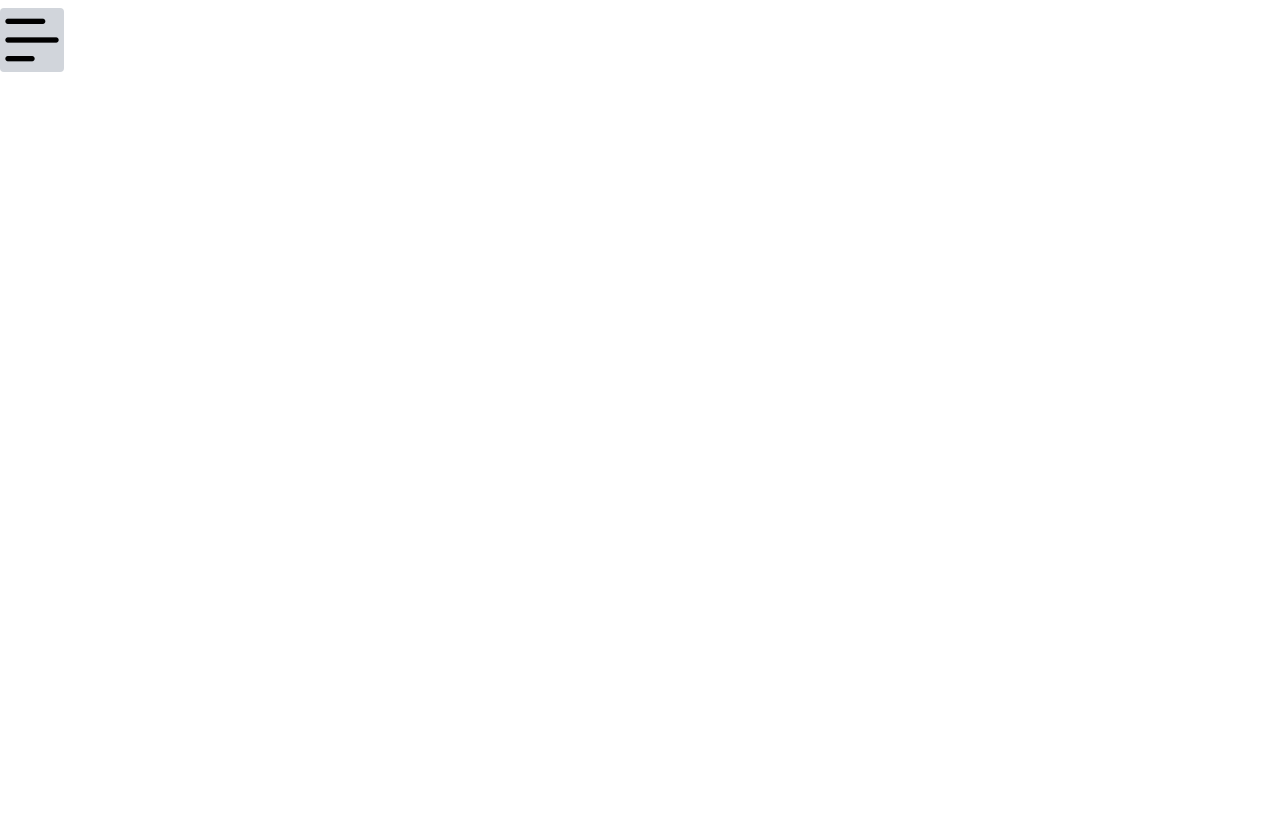
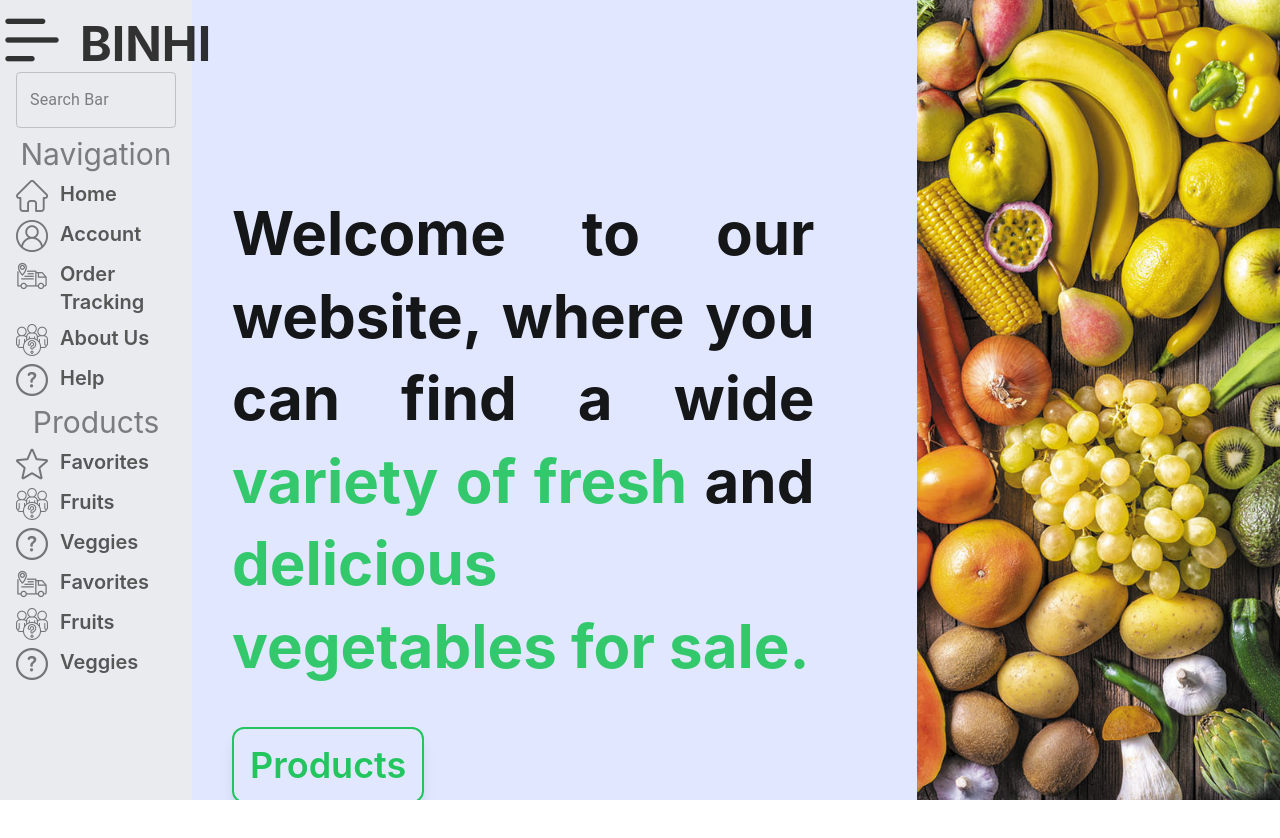
Before and after one commit to OriginalCube/binhi, a React (Create React App) app: page / in a window 1280 px wide. Shown: the top 838 px of the page. After the commit the page ends 800 px from the top, so only its background shows below. Built offline with nearby package versions, Linux system fonts and the light colour scheme.

Commit message:
Reworked Changes

```diff
--- a/src/Main.jsx
+++ b/src/Main.jsx
@@ -1,9 +1,9 @@
 import React from "react";
 import { Route, Routes } from "react-router-dom";
-import Navigation from "./components/Navigation";
 import Front from "./components/Front";
 import Optionbar from "./components/Optionbar";
 import Login from "./components/Login";
+import Products from "./components/Products";
 
 const Main = () => {
   const [option, setOption] = React.useState(false);
@@ -11,13 +11,17 @@ const Main = () => {
     setOption(!option);
   };
   return (
-    <div className="h-auto w-sreen">
-      {option ? <Optionbar onOption={onOption} /> : null}
-      <Navigation onOption={onOption} />
-      <Routes>
-        <Route index element={<Front />} />
-        <Route path="login" element={<Login />} />
-      </Routes>
+    <div className="h-auto w-sreen flex">
+      <div className="h-full" style={{ width: "15vw" }}>
+        <Optionbar onOption={onOption} />
+      </div>
+      <div style={{ width: "85vw" }}>
+        <Routes>
+          <Route index element={<Front />} />
+          <Route path="login" element={<Login />} />
+          <Route path="products" element={<Products />} />
+        </Routes>
+      </div>
     </div>
   );
 };
--- a/src/components/Front.jsx
+++ b/src/components/Front.jsx
@@ -1,7 +1,42 @@
 import React from "react";
+import { Link } from "react-router-dom";
 
 const Front = () => {
-  return <div className="h-screen w-scree "></div>;
+  return (
+    <div className="h-full w-full">
+      <div className="h-full flex bg-indigo-100 overflow-hidden">
+        <div className="h-full w-2/3 relative flex flex-col top-48 pl-10">
+          <div className="" style={{ width: "85%" }}>
+            <p className="text-6xl font-bold leading-snug opacity-90 text-justify">
+              Welcome to our website, where you can find a wide
+              <span className="text-green-500"> variety of fresh </span>
+              <span>and </span>
+              <span className="text-green-500">
+                delicious vegetables for sale.{" "}
+              </span>
+            </p>{" "}
+          </div>
+          <div className="">
+            <Link to="products">
+              <button
+                className="m-auto mt-10 text-4xl font-semibold p-4 text-green-500 rounded-xl shadow-lg
+              hover:text-white hover:shadow-xl hover:bg-green-500 border-2 border-green-500"
+              >
+                Products
+              </button>{" "}
+            </Link>
+          </div>
+        </div>{" "}
+        <div className="h-full w-1/3 ">
+          <img
+            src="./assets/images/vegtables.jpg"
+            className="h-full w-full object-cover "
+            alt=""
+          />
+        </div>
+      </div>
+    </div>
+  );
 };
 
 export default Front;
--- a/src/components/Login.jsx
+++ b/src/components/Login.jsx
@@ -91,7 +91,7 @@ const Login = (props) => {
   };
 
   return (
-    <div className="register">
+    <div className="register bg-green-100">
       <div className="registerWrapper">
         <form onSubmit={submitVal}>
           <p className="registerText text-2xl font-semibold">Login Page</p>
--- a/src/components/Optionbar.jsx
+++ b/src/components/Optionbar.jsx
@@ -16,8 +16,8 @@ const Optionbar = (props) => {
 
   return (
     <div
-      className="fixed bg-green-300 flex flex-col opacity-80 z-50"
-      style={{ height: "100vh", width: "15vw" }}
+      className="relative bg-gray-200 flex flex-col opacity-80 z-50"
+      style={{ height: "100vh", width: "100%" }}
     >
       <div className="w-full" style={{ height: "8%" }}>
         <div className="flex mt-2">
@@ -27,6 +27,7 @@ const Optionbar = (props) => {
             src="./assets/icons/menu.png"
             alt=""
           />
+          <p className="text-5xl font-bold mt-3 ml-4">BINHI</p>
         </div>
       </div>
       <div className="w-full flex flex-col h-auto">
--- /dev/null
+++ b/src/components/ProductItem.jsx
@@ -0,0 +1,21 @@
+import React from "react";
+
+const ProductItem = (props) => {
+  return (
+    <div className="border-2 border-black h-80 w-56 p-2 mt-2 mb-2 rounded shadow-md">
+      <div className="h-full w-full flex flex-col">
+        <div className="h-5/6 border-b-2 border-black">
+          <img src="" alt="" />
+        </div>
+        <div className="opacity-80 pl-4">
+          <p className="font-lightbold text-2xl">{props.name}</p>
+          <p className="font-lightbold text-xl text-green-500">
+            $ {props.price}
+          </p>
+        </div>
+      </div>
+    </div>
+  );
+};
+
+export default ProductItem;
--- /dev/null
+++ b/src/components/Products.jsx
@@ -0,0 +1,31 @@
+import React from "react";
+import ProductItem from "./ProductItem";
+
+const Products = () => {
+  const products = [
+    { name: "Carrots", price: 1500 },
+    { name: "Carrots", price: 1500 },
+    { name: "Carrots", price: 1500 },
+    { name: "Carrots", price: 1500 },
+    { name: "Carrots", price: 1500 },
+    { name: "Carrots", price: 1500 },
+    { name: "Carrots", price: 1500 },
+    { name: "Carrots", price: 1500 },
+    { name: "Carrots", price: 1500 },
+    { name: "Carrots", price: 1500 },
+    { name: "Carrots", price: 1500 },
+    { name: "Carrots", price: 1500 },
+    { name: "Carrots", price: 1500 },
+  ];
+  return (
+    <div className="h-auto w-full">
+      <div className="h-auto w-full flex flex-wrap justify-evenly gap-3 bg-indigo-100">
+        {products.map((e, index) => (
+          <ProductItem key={index} name={e.name} price={e.price} />
+        ))}
+      </div>
+    </div>
+  );
+};
+
+export default Products;
--- a/src/components/Register.jsx
+++ /dev/null
@@ -1,103 +0,0 @@
-import React from "react";
-import { Link, Outlet } from "react-router-dom";
-import FormInputs from "./FormInputs";
-import axios from "axios";
-
-const Register = () => {
-  const [valid, setValid] = React.useState(false);
-  const [values, setValues] = React.useState({
-    username: "",
-    email: "",
-    password: "",
-    confirmPassword: "",
-  });
-
-  const inputs = [
-    {
-      id: 1,
-      name: "username",
-      type: "text",
-      placeholder: "Username",
-      errorMessage:
-        "Username should be 3-16 characters and shouldn't include any special character!",
-      label: "Username",
-      pattern: "^[A-Za-z0-9]{3,16}$",
-      required: true,
-    },
-    {
-      id: 2,
-      name: "email",
-      type: "email",
-      placeholder: "Email",
-      errorMessage: "It should be a valid email address!",
-      label: "Email",
-      required: true,
-    },
-
-    {
-      id: 4,
-      name: "password",
-      type: "password",
-      placeholder: "Password",
-      errorMessage:
-        "Password should be 8-20 characters and include at least 1 letter, 1 number and 1 special character!",
-      label: "Password",
-      pattern: `^(?=.*[0-9])(?=.*[a-zA-Z])(?=.*[!@#$%^&*])[a-zA-Z0-9!@#$%^&*]{8,20}$`,
-      required: true,
-    },
-    {
-      id: 5,
-      name: "confirmPassword",
-      type: "password",
-      placeholder: "Confirm Password",
-      errorMessage: "Passwords don't match!",
-      label: "Confirm Password",
-      pattern: values.password,
-      required: true,
-    },
-  ];
-
-  const onChange = (e) => {
-    setValues({ ...values, [e.target.name]: e.target.value });
-  };
-
-  const sendData = (e) => {
-    axios.post("accounts/add", {
-      username: values.username,
-      password: values.password,
-      type: "customer",
-    });
-    e.preventDefault();
-  };
-
-  return (
-    <div className="register">
-      <div className="registerWrapper">
-        <form onSubmit={sendData}>
-          <p className="registerText">Create an Account</p>
-          {valid ? (
-            <span style={{ color: "green" }}>
-              Account Created Successfully!
-            </span>
-          ) : null}
-          {inputs.map((input, index) => (
-            <FormInputs
-              key={index}
-              {...input}
-              value={values[input.name]}
-              onChange={onChange}
-            />
-          ))}
-          <p>
-            If you have an account already please{" "}
-            <Link to="/login"> login.</Link>
-          </p>
-          <Outlet />
-          <button>Submit</button>
-        </form>
-      </div>
-    </div>
-  );
-};
-
-export default Register;
```
Also changed, not shown: public/assets/images/vegtables.jpg (added).
